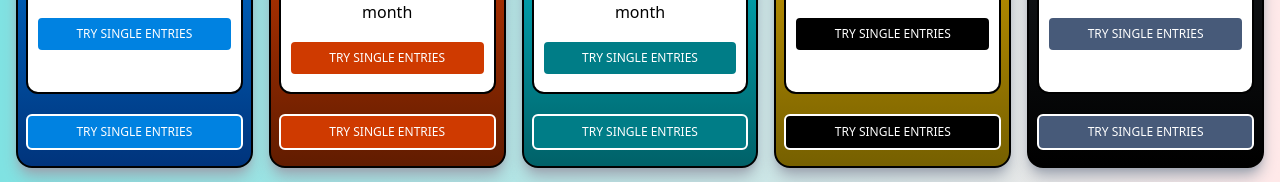
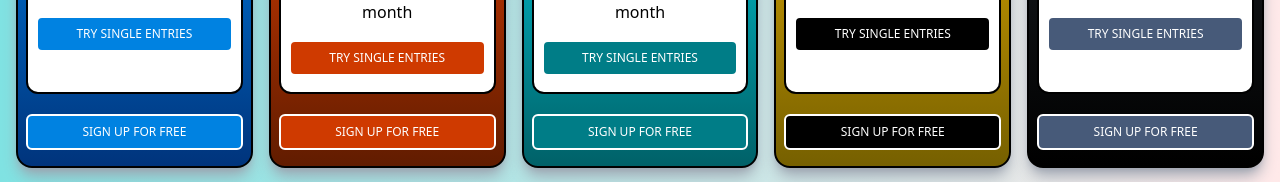
Before and after one commit to Cameron933/winlads-store, a React (Vite) app: page / in a window 1280 px wide. Shown: the part 940-1122 px from the top of the page. Built offline with nearby package versions, Linux system fonts and the light colour scheme.

Commit message:
update code

```diff
--- a/src/components/Card2.jsx
+++ b/src/components/Card2.jsx
@@ -28,6 +28,7 @@ const Card = ({
   buttonColor2,
   arrowColor,
   btnword,
+  btnword2,
   mostPopular = false,
   yValue,
   classNames,
@@ -100,7 +101,7 @@ const Card = ({
         style={{ backgroundColor: buttonColor2 }}
       >
         <button className="flex flex-row items-center gap-2">
-          <p className={`text-xs 2xl:text-lg`}>{btnword}</p>
+          <p className={`text-xs 2xl:text-lg`}>{btnword2}</p>
           {/* <MdKeyboardArrowRight className={`text-${arrowColor}`} /> */}
         </button>
       </div>
--- a/src/components/Packages.jsx
+++ b/src/components/Packages.jsx
@@ -26,7 +26,8 @@ const Packages = () => {
             buttonColor2="#0082E1"
             arrowColor="[#01819D]"
             buttonTextColor={"white"}
-            btnword="TRY SINGLE ENTRIES"
+            btnword="SIGN UP FOR FREE"
+            btnword2="TRY SINGLE ENTRIES"
             bgColorFrom="#0094FF"
             bgColorTo="#00347C"
             titleColor="black"
@@ -53,7 +54,8 @@ const Packages = () => {
             buttonColor2="#CF3A00"
             arrowColor="white"
             buttonTextColor="white"
-            btnword="TRY SINGLE ENTRIES"
+            btnword="SIGN UP FOR FREE"
+            btnword2="TRY SINGLE ENTRIES"
             yValue={-40}
           />
           <Card
@@ -77,7 +79,8 @@ const Packages = () => {
             buttonColor2="#007D87"
             arrowColor="white"
             buttonTextColor="white"
-            btnword="TRY SINGLE ENTRIES"
+            btnword="SIGN UP FOR FREE"
+            btnword2="TRY SINGLE ENTRIES"
             // point4={Correct}
             // point5={Correct}
             yValue={-60}
@@ -105,7 +108,8 @@ const Packages = () => {
             buttonColor2="#000000"
             arrowColor="[#01819D]"
             buttonTextColor={"white"}
-            btnword="TRY SINGLE ENTRIES"
+            btnword="SIGN UP FOR FREE"
+            btnword2="TRY SINGLE ENTRIES"
             yValue={-80}
           />
           <Card
@@ -131,7 +135,8 @@ const Packages = () => {
             buttonColor2="#475A79"
             arrowColor="[#01819D]"
             buttonTextColor={"white"}
-            btnword="TRY SINGLE ENTRIES"
+            btnword="SIGN UP FOR FREE"
+            btnword2="TRY SINGLE ENTRIES"
             yValue={-100}
             classNames={"col-span-2 md:col-span-1"}
           />
```
